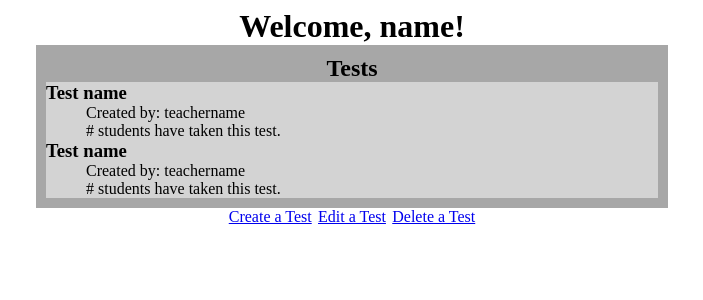
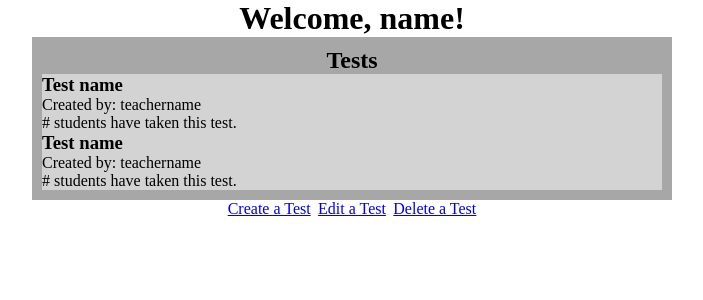
Before and after one commit to amoyer22/CSET160-Final, a Flask app: page /tests in a window 1280 px wide. Shown: the top 300 px of the page, without its empty margins (288-991 px from the left). Run offline with Flask 3, Linux system fonts and the light colour scheme.

Commit message:
Adjusted css to disallow browser window box sizing

```diff
--- a/static/styles/tests_pages.css
+++ b/static/styles/tests_pages.css
@@ -1,3 +1,9 @@
+* {
+    margin: 0;
+    padding: 0;
+    box-sizing: border-box;
+}
+
 /* All tests pages */
 #main-container{
     margin: auto;
```
